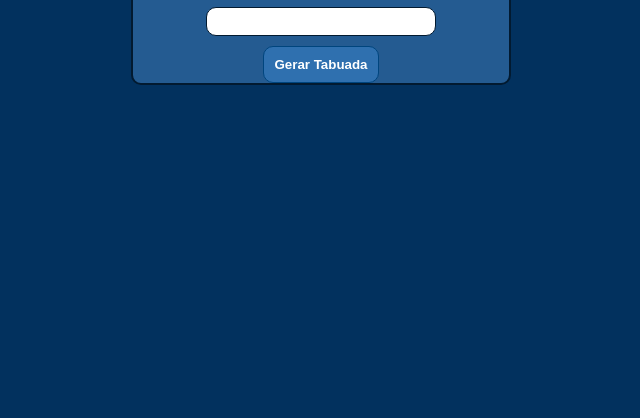
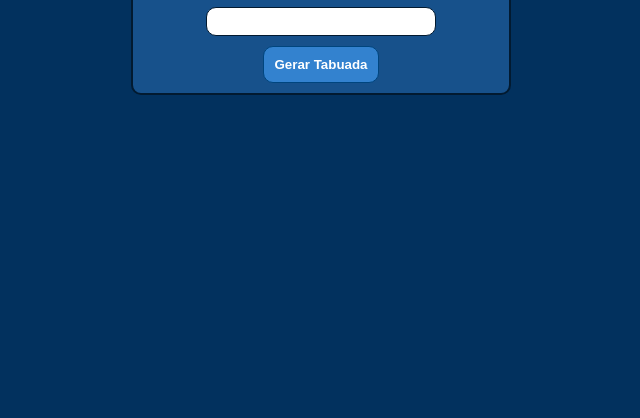
Before and after one commit to BeatrizAngelis/tabuada, a plain HTML site: page index.html in a window 1280 px wide. Shown: the part 382-800 px from the top of the page, without its empty margins (319-959 px from the left). Drawn offline with Linux system fonts and the light colour scheme.

Commit message:
Update style.css

```diff
--- a/style.css
+++ b/style.css
@@ -1,7 +1,7 @@
 :root {
   --bg-color: #02315E;
   --text-color: #fff;
-  --btn-color: #2F70AF;
+  --btn-color:#3382cf;
   --btn-border-color: #00457E;
   --border-color: #021a30;
   --container-max-width: 380px;
@@ -32,7 +32,8 @@ body {
   align-items: center;
   border: 2px solid var(--border-color);
   border-radius: var(--border-radius);
-  background-color: #245b91;
+  background-color: #17518b;
+  padding:10px;
   box-sizing: border-box;
 }
 
```
